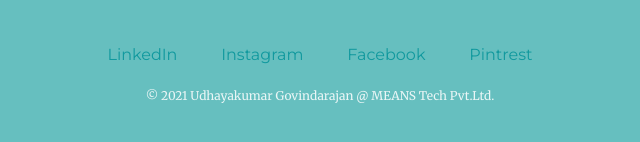
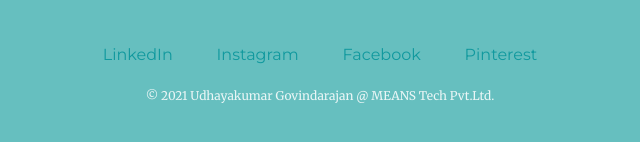
Before and after one commit to itsmeudhay/official, a plain HTML site: page index.html in a window 1280 px wide. Shown: the part 3268-3410 px from the top of the page, 320-960 px from the left. Drawn offline with Linux system fonts and the light colour scheme.

Commit message:
pinterest link changed

```diff
--- a/index.html
+++ b/index.html
@@ -83,7 +83,7 @@
   <a class="footer-link" href="https://www.linkedin.com/in/udhayakumar-govindarajan-b60654102/">LinkedIn</a>
   <a class="footer-link" href="https://www.instagram.com/its_mee_udhay">Instagram</a>
   <a class="footer-link" href="https://www.facebook.com/itsmeudhay/">Facebook</a>
-  <a class="footer-link" href="https://www.pin.it/k9CKC7F">Pintrest</a>
+  <a class="footer-link" href="https://in.pinterest.com/itsmeudhay/">Pinterest</a>
   <p class="copyright">© 2021 Udhayakumar Govindarajan @ MEANS Tech Pvt.Ltd.</p>
 </div>
 
```
